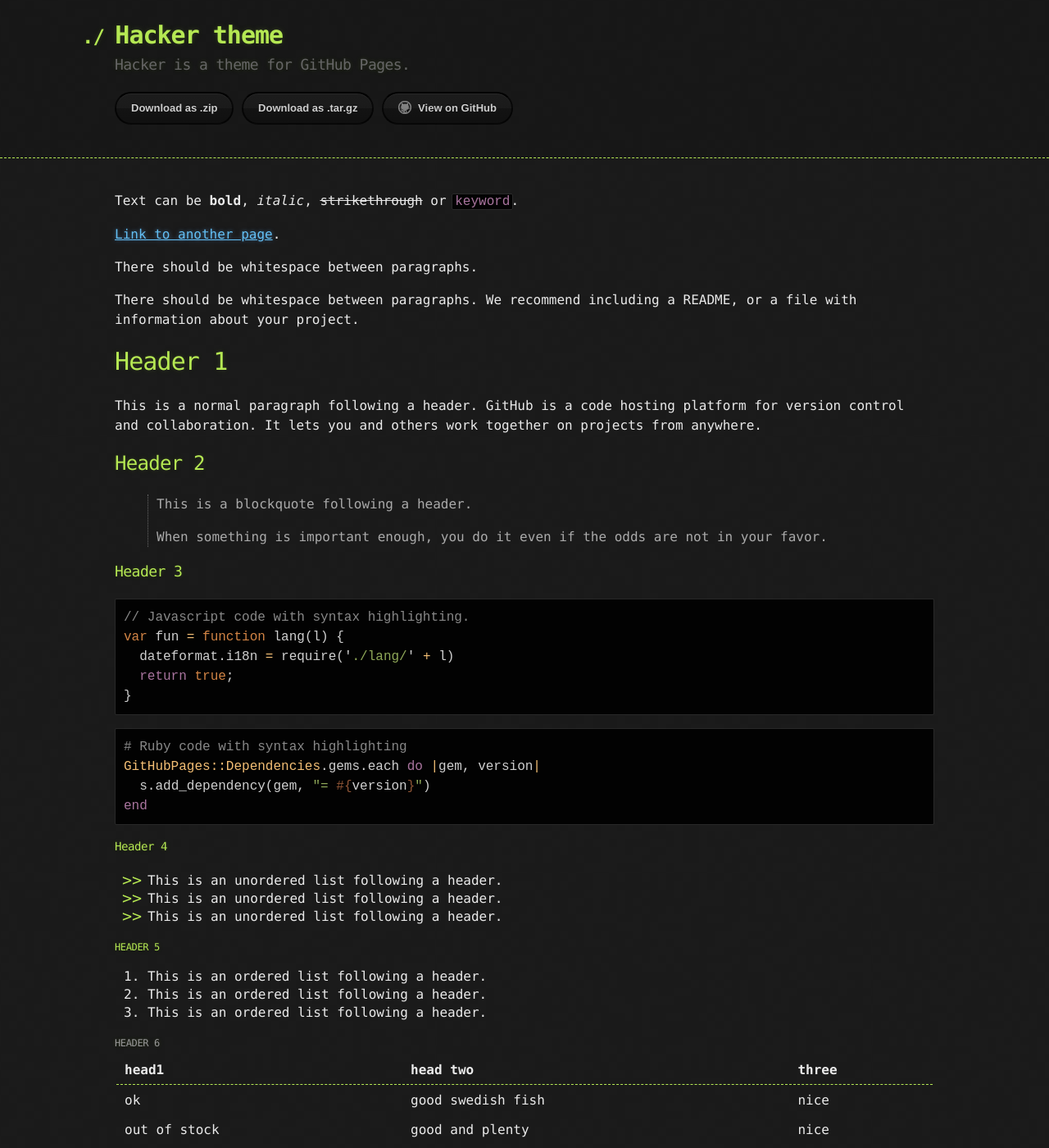
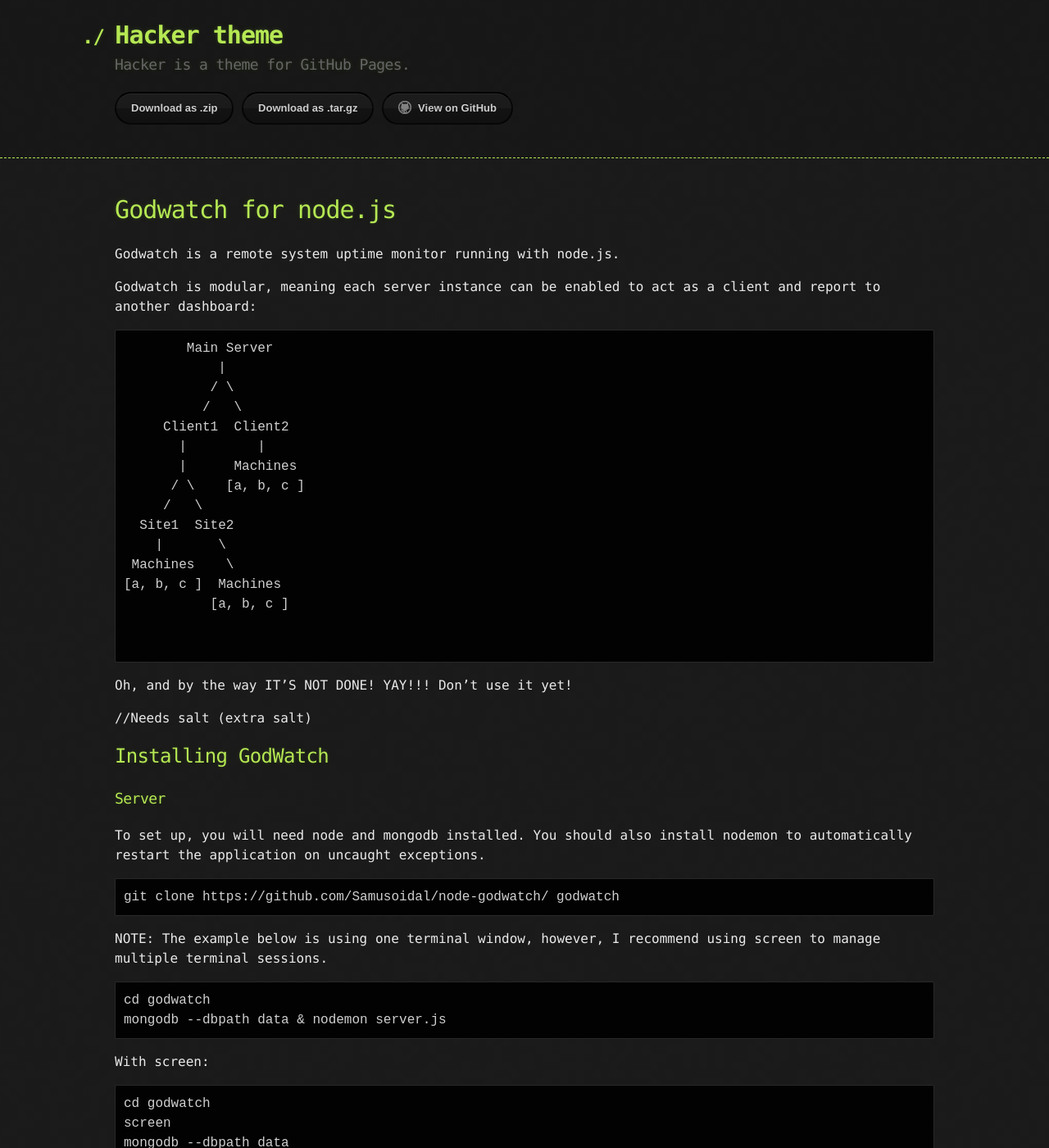
Before and after one commit to GodwatchMonitor/node-godwatch, a Jekyll site: the page built from docs/index.md, in a window 1280 px wide and 1400 px high. Shown: the whole window at 82% size. Built offline with Jekyll 4.4.1, drawn with Linux system fonts in a browser that asks for light colours; our own code applies the rules of GitHub Pages for plain Markdown files; some of the changed text lies outside the part shown.

Commit message:
Update index.md

````diff
--- a/docs/index.md
+++ b/docs/index.md
@@ -1,6 +1,70 @@
 ---
 layout: default
 ---
+
+# Godwatch for node.js
+
+Godwatch is a remote system uptime monitor running with node.js.
+
+Godwatch is modular, meaning each server instance can be enabled to act as a client and report to another dashboard:
+```
+        Main Server
+            |
+           / \
+          /   \
+     Client1  Client2
+       |         |
+       |      Machines
+      / \    [a, b, c ]
+     /   \
+  Site1  Site2
+    |       \
+ Machines    \
+[a, b, c ]  Machines
+           [a, b, c ]
+
+
+```
+
+Oh, and by the way IT'S NOT DONE! YAY!!!
+Don't use it yet!
+
+//Needs salt (extra salt)
+
+## Installing GodWatch
+
+### Server
+
+To set up, you will need node and mongodb installed. You should also install nodemon to automatically restart the application on uncaught exceptions.
+
+```
+git clone https://github.com/Samusoidal/node-godwatch/ godwatch
+```
+
+NOTE: The example below is using one terminal window, however, I recommend using screen to manage multiple terminal sessions.
+
+```
+cd godwatch
+mongodb --dbpath data & nodemon server.js
+```
+
+With screen:
+```
+cd godwatch
+screen
+mongodb --dbpath data
+screen
+nodemon server.js
+```
+You can use CTRL+A then N to switch sessions.
+
+After starting the server, it will run through the configuration process. Follow the prompts to finish the configuration.
+
+//Add link to configuration docs
+
+### Server Administrator
+
+### Client
 
 Text can be **bold**, _italic_, ~~strikethrough~~ or `keyword`.
 
````
